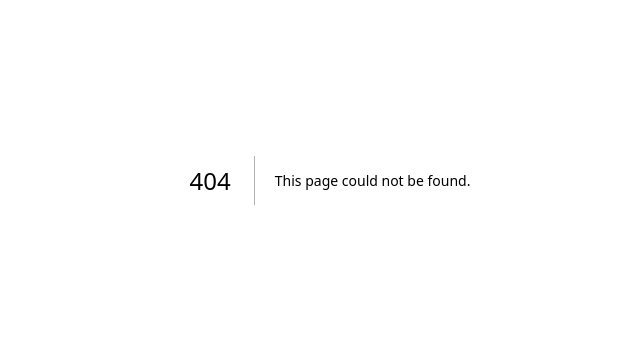
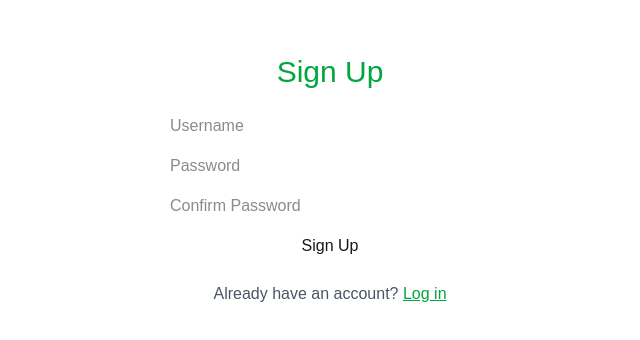
Before and after one commit to SantinoGiordano/ExspenceTracker, a Next.js app: page /signup in a window 1280 px wide. Before the commit this address had no page. Shown: the part 220-560 px from the top of the page, without its empty margins (310-950 px from the left). Built offline with nearby package versions, Linux system fonts and the light colour scheme.

Commit message:
created auth sign in/ up

```diff
--- /dev/null
+++ b/app/(auth)/signup/page.tsx
@@ -0,0 +1,86 @@
+'use client';
+import React, { useState } from 'react';
+import { useRouter } from 'next/navigation';
+
+export default function SignupPage() {
+  const [username, setUsername] = useState('');
+  const [password, setPassword] = useState('');
+  const [confirmPassword, setConfirmPassword] = useState('');
+  const [error, setError] = useState('');
+  const [success, setSuccess] = useState('');
+  const router = useRouter();
+
+  async function handleSignup(e: React.FormEvent) {
+    e.preventDefault();
+    setError('');
+    setSuccess('');
+
+    if (password !== confirmPassword) {
+      setError("Passwords don't match");
+      return;
+    }
+
+    const res = await fetch('http://localhost:8080/api/signup', {
+      method: 'POST',
+      headers: { 'Content-Type': 'application/json' },
+      body: JSON.stringify({ username, password }),
+    });
+
+    const data = await res.json();
+
+    if (!res.ok) {
+      setError(data.error || 'Signup failed');
+      return;
+    }
+
+    setSuccess('Account created successfully! Redirecting...');
+    setTimeout(() => router.push('/'), 1500); // redirect after success
+  }
+
+  return (
+    <main className="flex flex-col items-center justify-center h-screen">
+      <h1 className="text-3xl mb-6 text-green-600">Sign Up</h1>
+      <form onSubmit={handleSignup} className="flex flex-col w-80 space-y-4">
+        <input
+          type="text"
+          placeholder="Username"
+          value={username}
+          onChange={(e) => setUsername(e.target.value)}
+          className="input input-bordered"
+          required
+        />
+        <input
+          type="password"
+          placeholder="Password"
+          value={password}
+          onChange={(e) => setPassword(e.target.value)}
+          className="input input-bordered"
+          required
+        />
+        <input
+          type="password"
+          placeholder="Confirm Password"
+          value={confirmPassword}
+          onChange={(e) => setConfirmPassword(e.target.value)}
+          className="input input-bordered"
+          required
+        />
+
+        <button type="submit" className="btn btn-primary">Sign Up</button>
+      </form>
+
+      {error && <p className="text-red-500 mt-4">{error}</p>}
+      {success && <p className="text-green-500 mt-4">{success}</p>}
+
+      <p className="mt-6 text-gray-600">
+        Already have an account?{" "}
+        <button
+          className="text-green-600 underline"
+          onClick={() => router.push('/')}
+        >
+          Log in
+        </button>
+      </p>
+    </main>
+  );
+}
```
